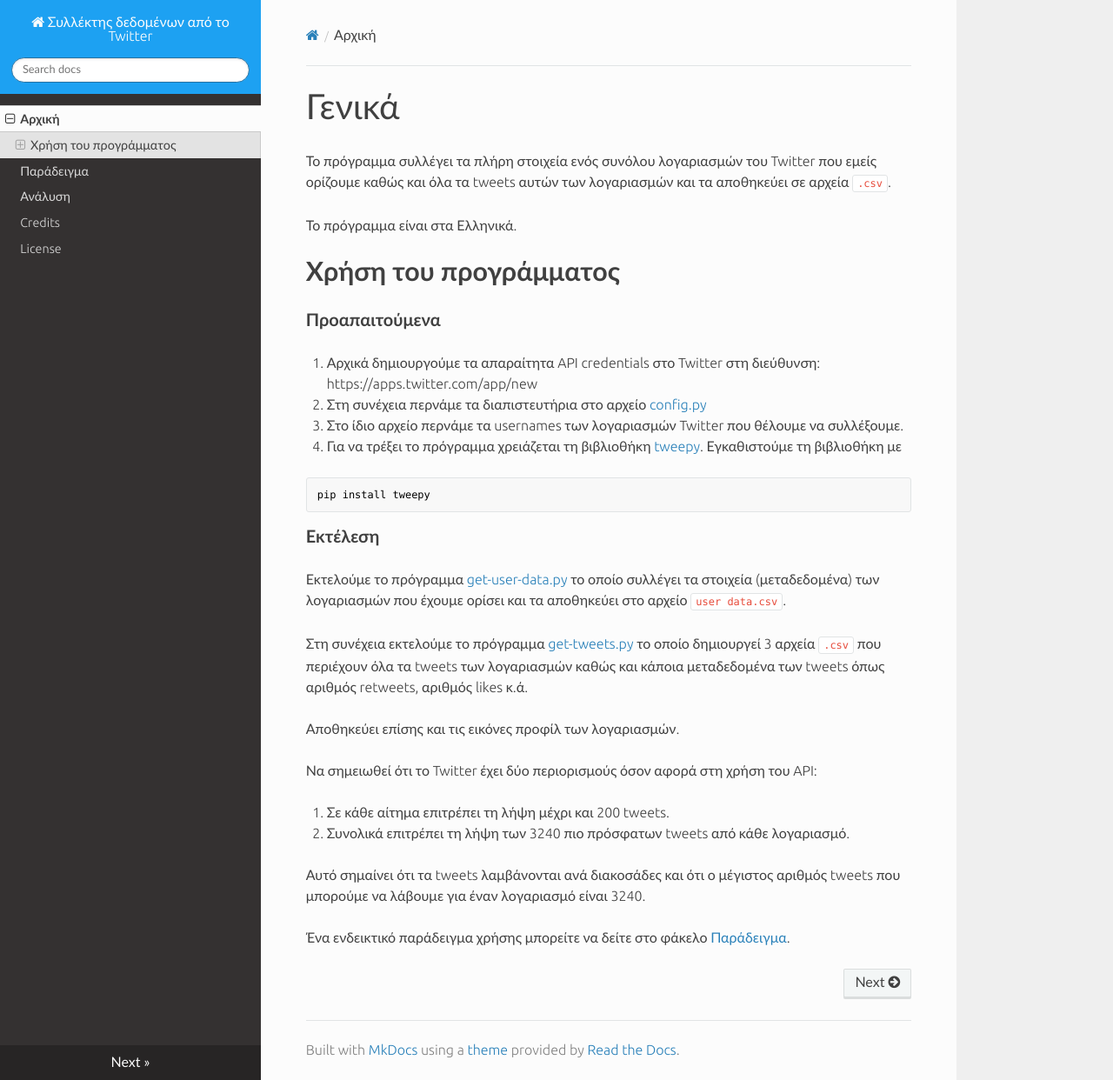
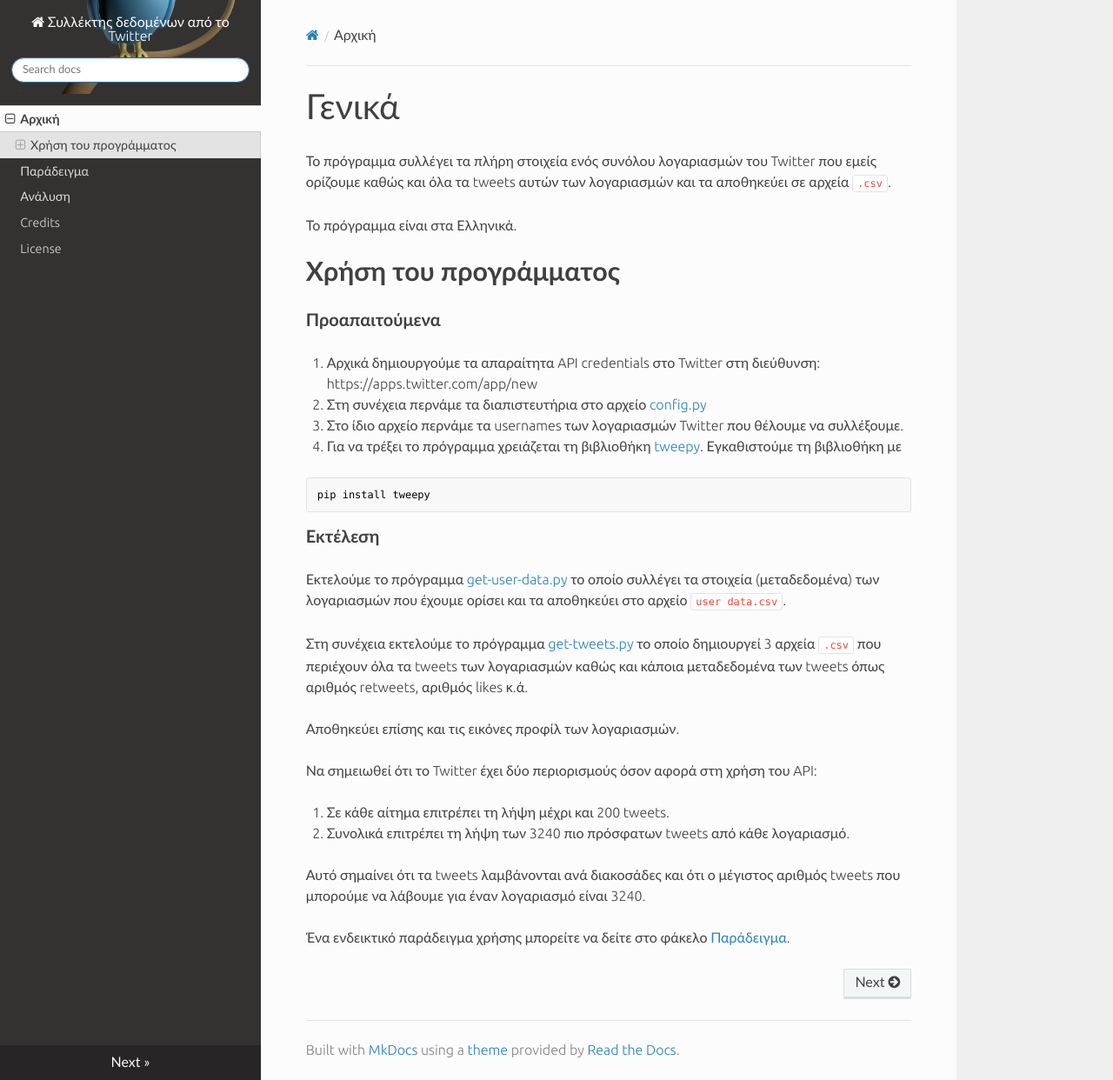
Before and after one commit to Protonotarios/get-tweets, an MkDocs documentation site: the page built from docs/index.md, in a window 1280 px wide and 1242 px high. Shown: the whole window at 87% size. Built offline with MkDocs 1.6.1, drawn with Linux system fonts in a browser that asks for light colours; nearby versions of some CDN libraries; old or Windows-style settings are respelled for this version of MkDocs.

Commit message:
Δοκιμή

```diff
--- a/docs/extra.css
+++ b/docs/extra.css
@@ -24,6 +24,9 @@ code {
 
 .wy-side-nav-search {
     background-color: #1da1f2;
+    background: url(bird.png);
+    background-position: bottom left;
+    background-size: cover;
 }
 
 .wy-side-nav-search>a, .wy-side-nav-search .wy-dropdown>a {
```
Also changed, not shown: docs/bird.png (added).
